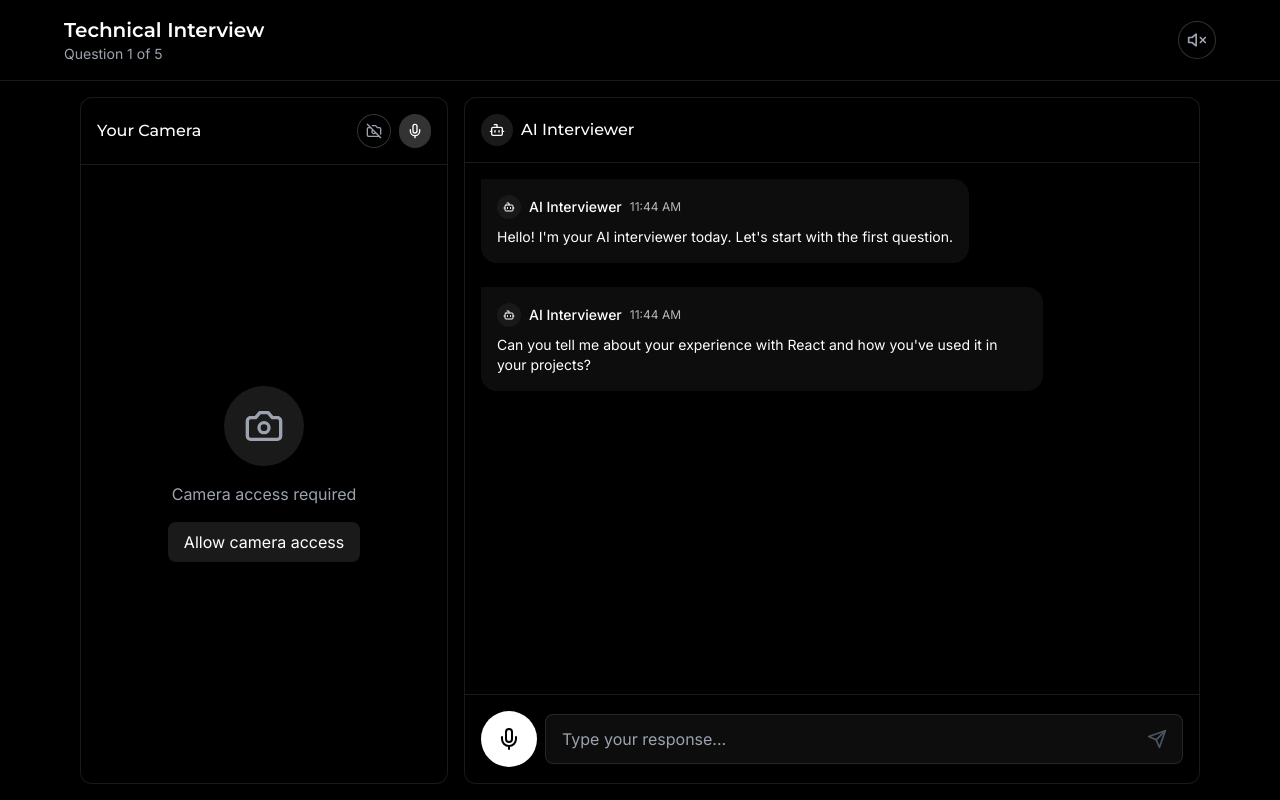
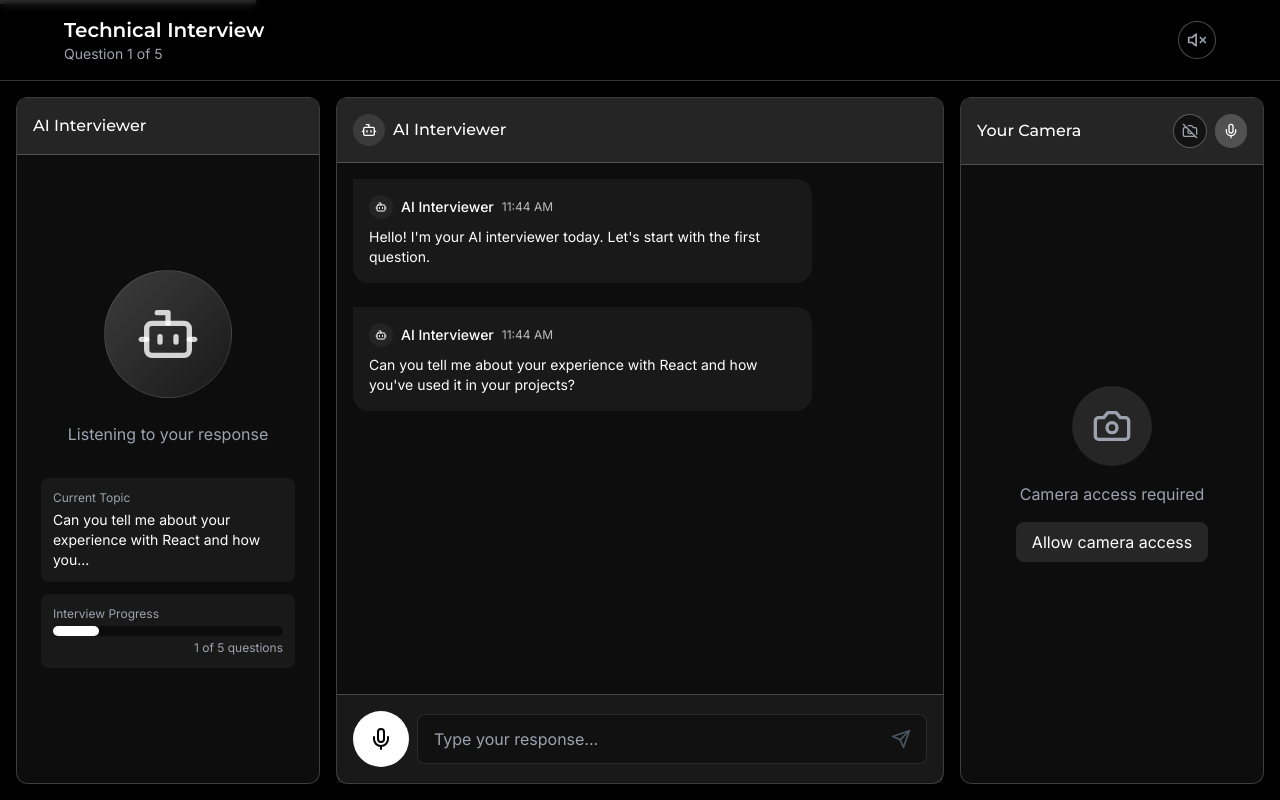
Before and after one commit to elyashium/NERV, a React (Vite) app: page /interview in a window 1280 px wide. Built offline with nearby package versions, Linux system fonts and the light colour scheme; no server answers; sample sign-in values are in the browser's storage.

Commit message:
Update Interview.tsx

```diff
--- a/src/pages/Interview.tsx
+++ b/src/pages/Interview.tsx
@@ -263,7 +263,7 @@ const Interview = () => {
       </div>
 
       {/* Interview header - fixed */}
-      <div className="bg-black py-4 px-6 border-b border-white/10 sticky top-0 z-10">
+      <div className="bg-black/80 py-4 px-6 border-b border-white/20 sticky top-0 z-10 backdrop-blur-sm">
         <div className="max-w-6xl mx-auto flex justify-between items-center">
           <div>
             <h1 className="text-xl font-semibold">Technical Interview</h1>
@@ -273,7 +273,7 @@ const Interview = () => {
             <button
               onClick={toggleSpeech}
               className={`p-2 rounded-full ${
-                isSpeaking ? 'bg-white/20 text-white' : 'bg-black/20 text-gray-400 border border-white/20'
+                isSpeaking ? 'bg-white text-black' : 'bg-black/50 text-gray-400 border border-white/30'
               }`}
             >
               {isSpeaking ? <Volume2 className="h-5 w-5" /> : <VolumeX className="h-5 w-5" />}
@@ -281,7 +281,7 @@ const Interview = () => {
             <div className="md:hidden">
               <button
                 onClick={() => setViewMode(viewMode === 'camera' ? 'chat' : 'camera')}
-                className="p-2 rounded-full bg-white/10 text-white"
+                className="p-2 rounded-full bg-white text-black"
               >
                 {viewMode === 'camera' ? <MessageSquare className="h-5 w-5" /> : <Camera className="h-5 w-5" />}
               </button>
@@ -292,89 +292,70 @@ const Interview = () => {
 
       {/* Main content area - flex-1 to take remaining height */}
       <div className="flex-1 overflow-hidden">
-        <div className="h-full max-w-6xl mx-auto p-4">
+        <div className="h-full max-w-7xl mx-auto p-4">
           <div className="flex flex-col md:flex-row h-full gap-4">
-            {/* User video section - fixed height on desktop */}
-            <div className={`md:w-1/3 md:h-full md:block ${viewMode === 'chat' ? 'hidden' : 'block'}`}>
-              <div className="bg-black/30 border border-white/10 rounded-xl h-full flex flex-col">
-                <div className="p-4 border-b border-white/10 flex justify-between items-center">
-                  <h2 className="font-medium">Your Camera</h2>
-                  <div className="flex gap-2">
-                    <button
-                      onClick={toggleCamera}
-                      className={`p-2 rounded-full ${
-                        isCameraOn ? 'bg-white/20 text-white' : 'bg-black/20 text-gray-400 border border-white/20'
-                      }`}
-                    >
-                      {isCameraOn ? <Camera className="h-4 w-4" /> : <CameraOff className="h-4 w-4" />}
-                    </button>
-                    <button
-                      onClick={toggleRecording}
-                      className={`p-2 rounded-full ${
-                        isRecording ? 'bg-red-500/20 text-red-500' : 'bg-white/20 text-white'
-                      }`}
-                    >
-                      {isRecording ? <MicOff className="h-4 w-4" /> : <Mic className="h-4 w-4" />}
-                    </button>
-                  </div>
+            {/* AI Avatar Section - Now on the left */}
+            <div className="md:w-1/4 md:h-full hidden md:block">
+              <div className="bg-white/5 border border-white/20 rounded-xl h-full flex flex-col shadow-lg">
+                <div className="p-4 border-b border-white/20 bg-white/10 rounded-t-xl">
+                  <h2 className="font-medium">AI Interviewer</h2>
                 </div>
 
-                <div className="flex-1 flex items-center justify-center p-4 relative">
-                  {isCameraOn ? (
-                    <video
-                      ref={videoRef}
-                      autoPlay
-                      playsInline
-                      muted
-                      className="w-full h-full object-cover rounded-lg"
-                      style={{ transform: 'scaleX(-1)' }} // Mirror effect for selfie view
-                    />
+                <div className="flex-1 flex flex-col items-center justify-center p-6">
+                  <div className="w-32 h-32 bg-gradient-to-br from-white/20 to-white/5 rounded-full flex items-center justify-center mb-6 border border-white/10">
+                    <Bot className="h-16 w-16 text-white/80" />
+                  </div>
+
+                  {isThinking ? (
+                    <div className="text-center">
+                      <div className="flex items-center justify-center gap-2 mb-3">
+                        <div className="w-2 h-2 bg-white rounded-full animate-bounce" style={{ animationDelay: '0ms' }}></div>
+                        <div className="w-2 h-2 bg-white rounded-full animate-bounce" style={{ animationDelay: '150ms' }}></div>
+                        <div className="w-2 h-2 bg-white rounded-full animate-bounce" style={{ animationDelay: '300ms' }}></div>
+                      </div>
+                      <p className="text-gray-400">Thinking...</p>
+                    </div>
+                  ) : isSpeaking ? (
+                    <div className="relative">
+                      <div className="absolute inset-0 bg-white/5 rounded-full animate-ping opacity-75"></div>
+                      <div className="relative bg-white/10 p-3 rounded-full">
+                        <Volume2 className="h-6 w-6 text-white" />
+                      </div>
+                      <p className="text-center mt-3 text-gray-400">Speaking...</p>
+                    </div>
                   ) : (
                     <div className="text-center">
-                      {hasVideoPermission ? (
-                        <div>
-                          <div className="w-20 h-20 bg-white/10 rounded-full flex items-center justify-center mx-auto mb-4">
-                            <User className="h-10 w-10 text-gray-400" />
-                          </div>
-                          <p className="text-gray-400">Camera is turned off</p>
-                          <button
-                            onClick={toggleCamera}
-                            className="mt-4 px-4 py-2 bg-white/10 text-white rounded-lg hover:bg-white/20 transition-colors"
-                          >
-                            Turn on camera
-                          </button>
-                        </div>
-                      ) : (
-                        <div>
-                          <div className="w-20 h-20 bg-white/10 rounded-full flex items-center justify-center mx-auto mb-4">
-                            <Camera className="h-10 w-10 text-gray-400" />
-                          </div>
-                          <p className="text-gray-400">Camera access required</p>
-                          <button
-                            onClick={toggleCamera}
-                            className="mt-4 px-4 py-2 bg-white/10 text-white rounded-lg hover:bg-white/20 transition-colors"
-                          >
-                            Allow camera access
-                          </button>
-                        </div>
-                      )}
+                      <p className="text-gray-400">Listening to your response</p>
                     </div>
                   )}
 
-                  {isRecording && (
-                    <div className="absolute top-2 right-2 flex items-center bg-black/70 px-2 py-1 rounded-full">
-                      <div className="w-2 h-2 rounded-full bg-red-500 mr-2 animate-pulse"></div>
-                      <span className="text-xs text-white">Recording</span>
+                  <div className="mt-8 space-y-3 w-full">
+                    <div className="bg-white/5 p-3 rounded-lg">
+                      <p className="text-xs text-gray-400 mb-1">Current Topic</p>
+                      <p className="text-sm">{questions[currentQuestion].text.length > 60 ?
+                        questions[currentQuestion].text.substring(0, 60) + '...' :
+                        questions[currentQuestion].text}
+                      </p>
                     </div>
-                  )}
+
+                    <div className="bg-white/5 p-3 rounded-lg">
+                      <p className="text-xs text-gray-400 mb-1">Interview Progress</p>
+                      <div className="w-full bg-black/50 rounded-full h-2.5">
+                        <div className="bg-white h-2.5 rounded-full" style={{ width: `${progress}%` }}></div>
+                      </div>
+                      <p className="text-xs text-right mt-1 text-gray-400">
+                        {currentQuestion + 1} of {questions.length} questions
+                      </p>
+                    </div>
+                  </div>
                 </div>
               </div>
             </div>
 
             {/* AI chat section - scrollable content */}
-            <div className={`md:w-2/3 h-full md:block ${viewMode === 'camera' ? 'hidden' : 'block'}`}>
-              <div className="bg-black/30 border border-white/10 rounded-xl h-full flex flex-col">
-                <div className="p-4 border-b border-white/10 flex-shrink-0">
+            <div className={`md:w-2/4 h-full md:block ${viewMode === 'camera' ? 'hidden' : 'block'}`}>
+              <div className="bg-white/5 border border-white/20 rounded-xl h-full flex flex-col shadow-lg">
+                <div className="p-4 border-b border-white/20 flex-shrink-0 bg-white/10 rounded-t-xl">
                   <div className="flex items-center">
                     <div className="w-8 h-8 rounded-full bg-white/10 flex items-center justify-center mr-2">
                       <Bot className="h-4 w-4 text-white" />
@@ -442,7 +423,7 @@ const Interview = () => {
                 </div>
 
                 {/* Input area - fixed at bottom */}
-                <div className="p-4 border-t border-white/10 flex-shrink-0">
+                <div className="p-4 border-t border-white/20 flex-shrink-0 bg-white/5">
                   <div className="flex items-center gap-2">
                     <button
                       onClick={toggleRecording}
@@ -464,7 +445,7 @@ const Interview = () => {
                         onKeyPress={(e) => e.key === 'Enter' && handleSendMessage()}
                         placeholder={isRecording ? "Listening..." : "Type your response..."}
                         disabled={isThinking || isRecording}
-                        className="w-full py-3 px-4 bg-white/5 border border-white/10 rounded-lg focus:ring-2 focus:ring-white/30 focus:outline-none pr-12"
+                        className="w-full py-3 px-4 bg-black/30 border border-white/10 rounded-lg focus:ring-2 focus:ring-white/30 focus:outline-none pr-12"
                       />
                       <button
                         onClick={handleSendMessage}
@@ -478,6 +459,83 @@ const Interview = () => {
                 </div>
               </div>
             </div>
+
+            {/* User video section - Now on the right */}
+            <div className={`md:w-1/4 md:h-full md:block ${viewMode === 'chat' ? 'hidden' : 'block'}`}>
+              <div className="bg-white/5 border border-white/20 rounded-xl h-full flex flex-col shadow-lg">
+                <div className="p-4 border-b border-white/20 flex justify-between items-center bg-white/10 rounded-t-xl">
+                  <h2 className="font-medium">Your Camera</h2>
+                  <div className="flex gap-2">
+                    <button
+                      onClick={toggleCamera}
+                      className={`p-2 rounded-full ${
+                        isCameraOn ? 'bg-white/20 text-white' : 'bg-black/50 text-gray-400 border border-white/30'
+                      }`}
+                    >
+                      {isCameraOn ? <Camera className="h-4 w-4" /> : <CameraOff className="h-4 w-4" />}
+                    </button>
+                    <button
+                      onClick={toggleRecording}
+                      className={`p-2 rounded-full ${
+                        isRecording ? 'bg-red-500/20 text-red-500' : 'bg-white/20 text-white'
+                      }`}
+                    >
+                      {isRecording ? <MicOff className="h-4 w-4" /> : <Mic className="h-4 w-4" />}
+                    </button>
+                  </div>
+                </div>
+
+                <div className="flex-1 flex items-center justify-center p-4 relative">
+                  {isCameraOn ? (
+                    <video
+                      ref={videoRef}
+                      autoPlay
+                      playsInline
+                      muted
+                      className="w-full h-full object-cover rounded-lg"
+                      style={{ transform: 'scaleX(-1)' }} // Mirror effect for selfie view
+                    />
+                  ) : (
+                    <div className="text-center">
+                      {hasVideoPermission ? (
+                        <div>
+                          <div className="w-20 h-20 bg-white/10 rounded-full flex items-center justify-center mx-auto mb-4">
+                            <User className="h-10 w-10 text-gray-400" />
+                          </div>
+                          <p className="text-gray-400">Camera is turned off</p>
+                          <button
+                            onClick={toggleCamera}
+                            className="mt-4 px-4 py-2 bg-white/10 text-white rounded-lg hover:bg-white/20 transition-colors"
+                          >
+                            Turn on camera
+                          </button>
+                        </div>
+                      ) : (
+                        <div>
+                          <div className="w-20 h-20 bg-white/10 rounded-full flex items-center justify-center mx-auto mb-4">
+                            <Camera className="h-10 w-10 text-gray-400" />
+                          </div>
+                          <p className="text-gray-400">Camera access required</p>
+                          <button
+                            onClick={toggleCamera}
+                            className="mt-4 px-4 py-2 bg-white/10 text-white rounded-lg hover:bg-white/20 transition-colors"
+                          >
+                            Allow camera access
+                          </button>
+                        </div>
+                      )}
+                    </div>
+                  )}
+
+                  {isRecording && (
+                    <div className="absolute top-2 right-2 flex items-center bg-black/70 px-2 py-1 rounded-full">
+                      <div className="w-2 h-2 rounded-full bg-red-500 mr-2 animate-pulse"></div>
+                      <span className="text-xs text-white">Recording</span>
+                    </div>
+                  )}
+                </div>
+              </div>
+            </div>
           </div>
         </div>
       </div>
```
